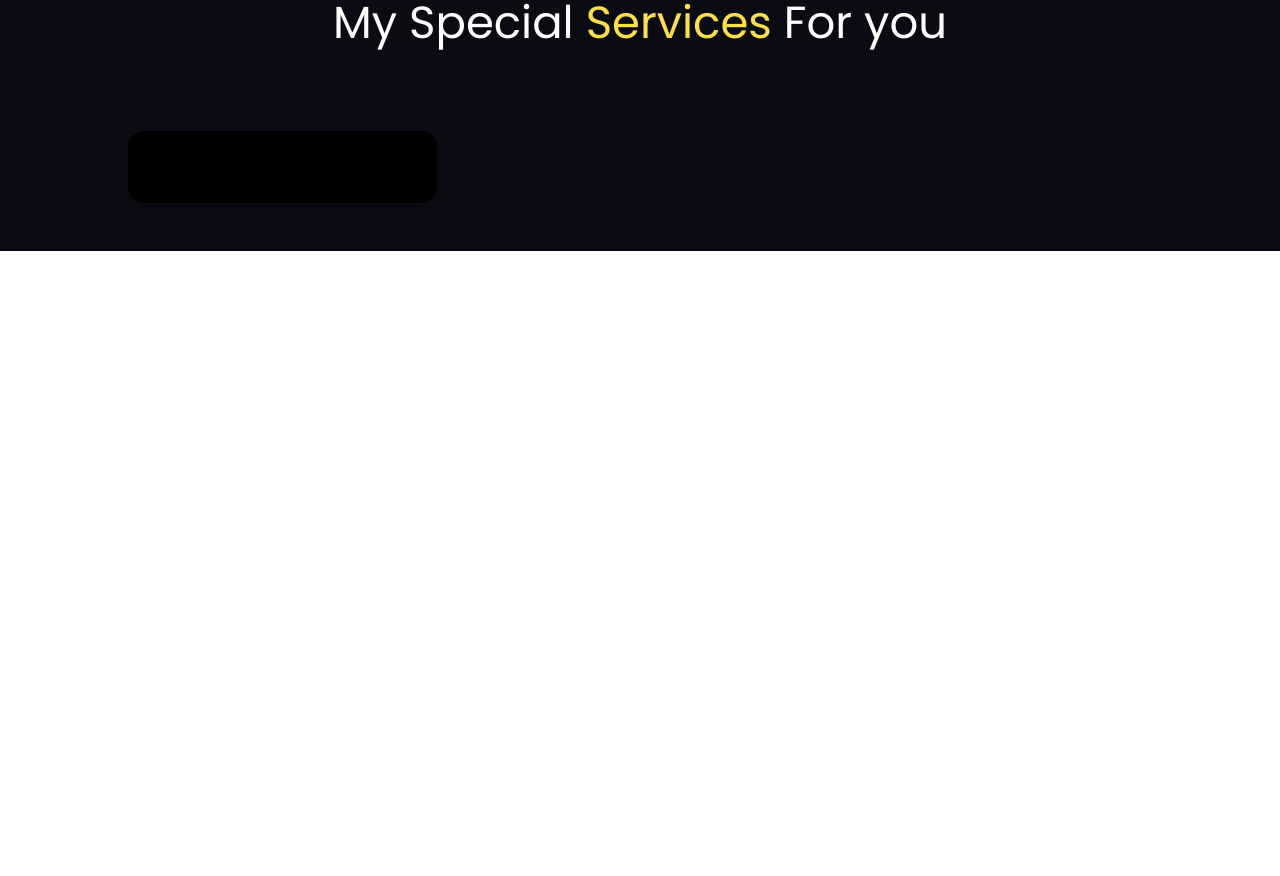
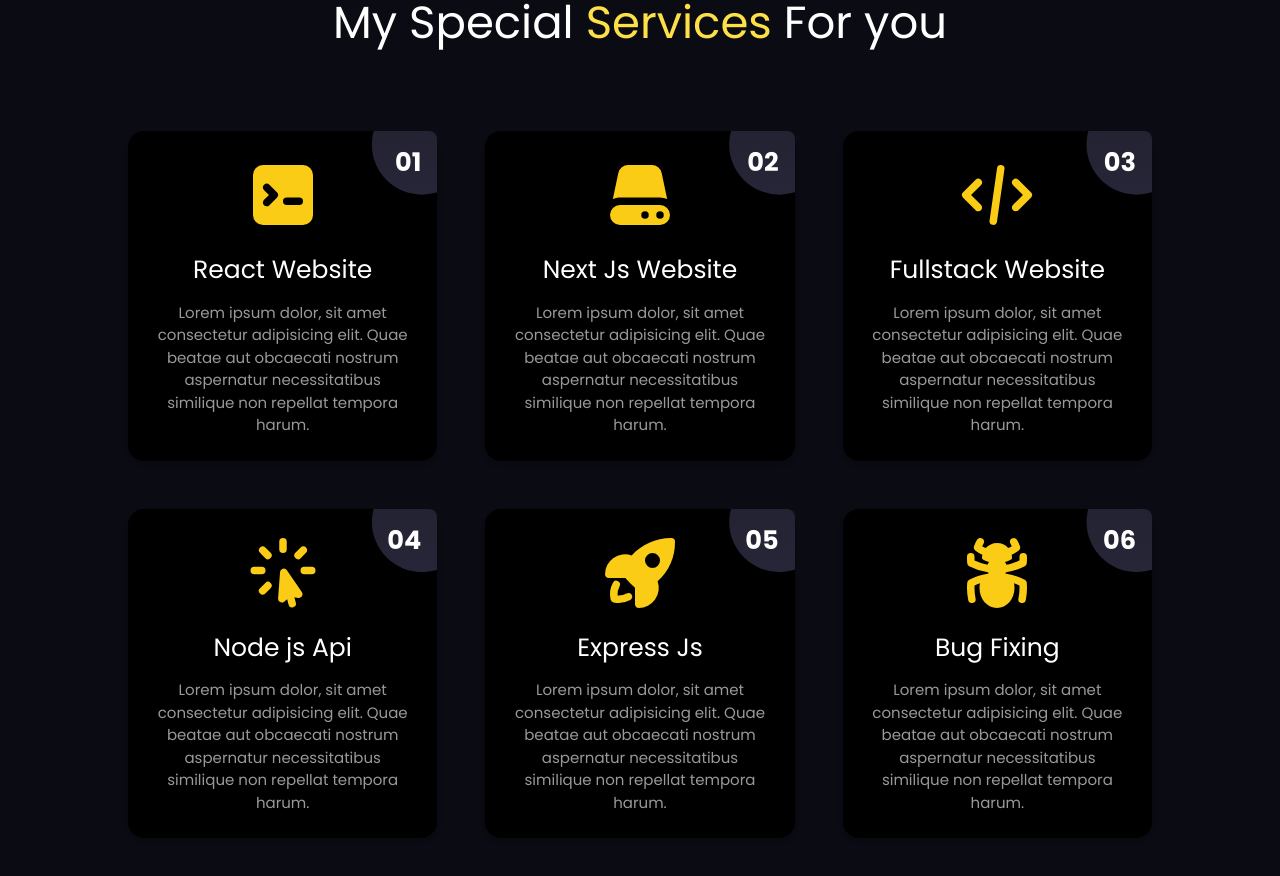
Before and after one commit to pablex72/portfolio-next-pd, a Next.js app: page / in a window 1280 px wide. Shown: the part 1540-2416 px from the top of the page. Before the commit the page ends 1791 px from the top, so only its background shows below. Built offline with nearby package versions, Linux system fonts and the light colour scheme.

Commit message:
feat: Services section components and styling

```diff
--- a/components/Helper/ServiceCard.tsx
+++ b/components/Helper/ServiceCard.tsx
@@ -27,7 +27,16 @@ const ServiceCard = ({ num, title }: Props) => {
 
   return (
     <div className="bg-black custom__service z-[100] relative transform rounded-2xl text-center p-6 shadow-md">
-      ServiceCard
+      <IconComponent className="w-[5rem] relative z-[1] mx-auto h-[5rem] text-yellow-400" />
+      <h1 className="text-[25px] relative z-[1] text-white mt-[1rem]">
+        {title}
+      </h1>
+      <p className="text-white text-[15px] opacity-60 mt-[0.8rem]">
+        Lorem ipsum dolor, sit amet consectetur adipisicing elit. Quae beatae
+        aut obcaecati nostrum aspernatur necessitatibus similique non repellat
+        tempora harum.
+      </p>
+      <p className="text-white text-[1.6rem] font-bold absolute top-3 right-4">{num}</p>
     </div>
   );
 };
--- a/components/Services.tsx
+++ b/components/Services.tsx
@@ -14,6 +14,21 @@ const Services = () => {
         <div>
             <ServiceCard title="React Website" num="01"/>
         </div>
+        <div>
+            <ServiceCard title="Next Js Website" num="02"/>
+        </div>
+        <div>
+            <ServiceCard title="Fullstack Website" num="03"/>
+        </div>
+        <div>
+            <ServiceCard title="Node js Api" num="04"/>
+        </div>
+        <div>
+            <ServiceCard title="Express Js" num="05"/>
+        </div>
+        <div>
+            <ServiceCard title="Bug Fixing" num="06"/>
+        </div>
       </div>
     </div>
   );
--- a/styles/globals.css
+++ b/styles/globals.css
@@ -34,8 +34,21 @@
   top: 0;
   left: 0;
   right: 0;
-  bottom:0;
-  width:100%;
+  bottom: 0;
+  width: 100%;
   height: 100%;
-  /* background: linear-gradient(to bo) */
+  background: linear-gradient(to bottom, #323232 0, #3f3f3f 40%, #1c1c1c 150%),
+    linear-gradient(
+      to top,
+      rgba(0, 8, 255, 0.4) 0,
+      rgba(70, 14, 255, 0.25) 200%
+    );
+    background-blend-mode: multiply;
+    clip-path: circle(50px at 95% 4%);
+    border-radius: 0.5rem;
+    transition: all 0.8s;
 }
+.custom__service:hover::before{
+  clip-path: circle(1000px at 95% 4%);
+  z-index: -1000;
+}
```
